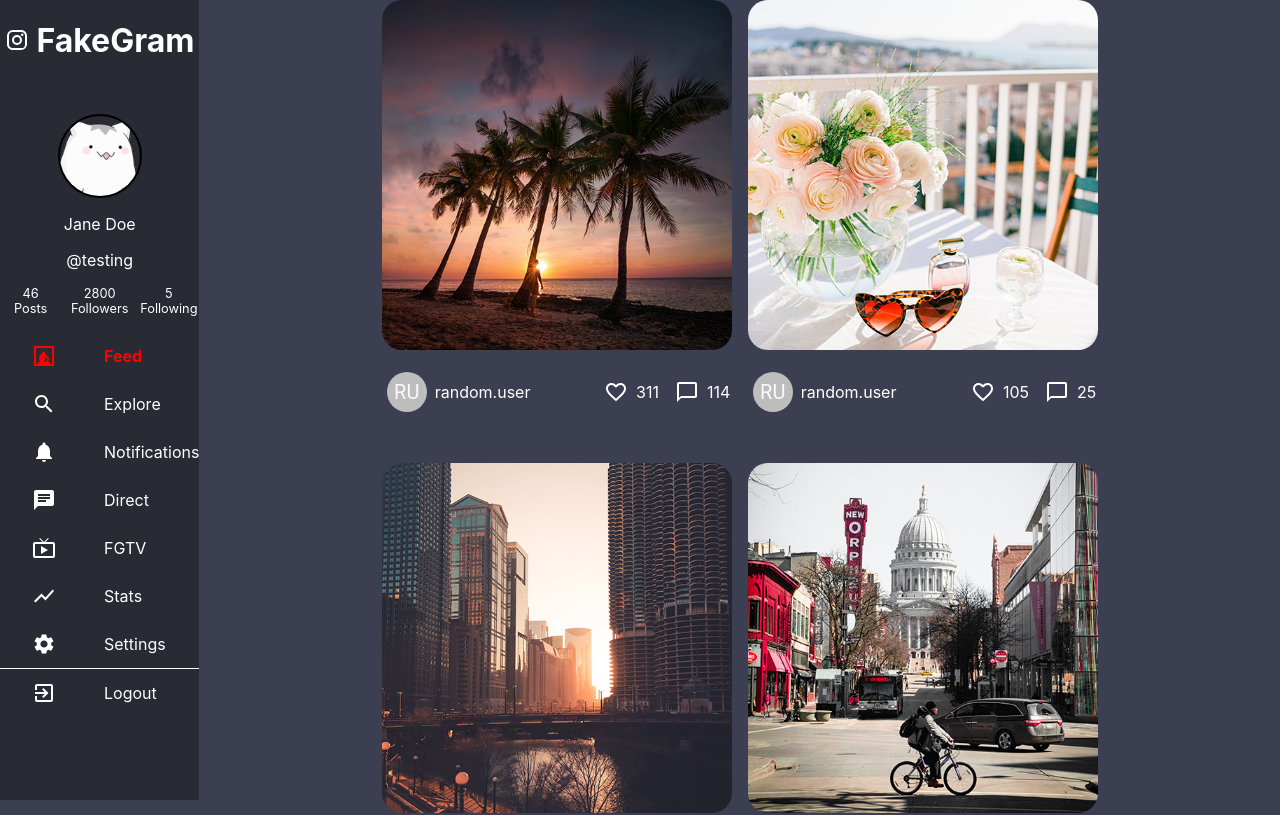
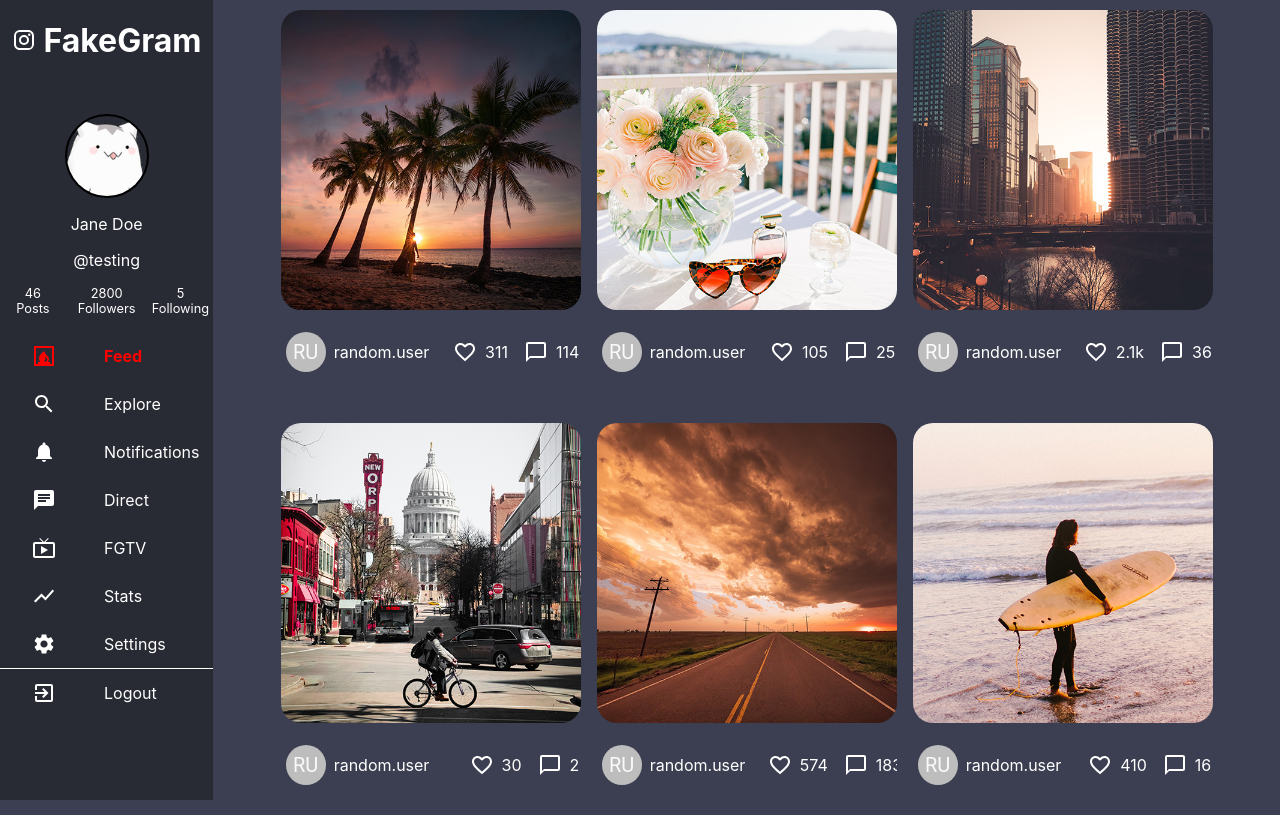
Before and after one commit to JNoris/social-media-react-app, a React (Create React App) app in the folder social-media-react-app/: page / in a window 1280 px wide. Shown: the top 815 px of the page. Built offline with nearby package versions, Linux system fonts and the light colour scheme.

Commit message:
added basic styling to grid view

```diff
--- a/social-media-react-app/src/components/Home/Home.styles.js
+++ b/social-media-react-app/src/components/Home/Home.styles.js
@@ -1,4 +1,5 @@
 import styled from 'styled-components';
 
 export const HomeWrapper = styled.div`
+    width: 100%;
 `;
--- a/social-media-react-app/src/components/PostCard/PostCard.styles.js
+++ b/social-media-react-app/src/components/PostCard/PostCard.styles.js
@@ -4,7 +4,7 @@ export const CardWrapper = styled.div`
     .MuiCard-root {
         background: transparent;
         color: #fff;
-        max-width: 350px;
+        max-width: 300px;
         height: auto;
     }
 
--- a/social-media-react-app/src/components/PostCard/PostCardContent/PostCardContentStyles.js
+++ b/social-media-react-app/src/components/PostCard/PostCardContent/PostCardContentStyles.js
@@ -4,7 +4,7 @@ export const Media = styled.div`
     img {
         border-radius: 20px;
         height: auto;
-        max-width: 350px; // update with max width of card container
+        max-width: 300px; // update with max width of card container
     }
 `;
 
--- a/social-media-react-app/src/components/PostGridView/PostGridView.js
+++ b/social-media-react-app/src/components/PostGridView/PostGridView.js
@@ -1,6 +1,7 @@
 import React, {useState} from 'react';
 import PostCard from '../PostCard/PostCard'
 import Grid from '@material-ui/core/Grid';
+import {GridWrapper} from "./PostGridViewStyles";
 
 //temp
 import img1 from "../temp/postImgs/img5.jpg"
@@ -50,14 +51,16 @@ const PostGridView = () => {
     ]
 
     return (
-        <Grid container justify="center" spacing={spacing}>
-           {tempPostContent.map((post) => (
-               <Grid key={post.img} item>
-                   <PostCard post={post} />
-               </Grid>
+        <GridWrapper>
+            <Grid container justify="center" spacing={spacing} className="postGrid">
+                {tempPostContent.map((post) => (
+                    <Grid key={post.img} item>
+                        <PostCard post={post} />
+                    </Grid>
 
            ))}
         </Grid>
+        </GridWrapper>
     );
 }
 export default PostGridView;
--- a/social-media-react-app/src/components/PostGridView/PostGridViewStyles.js
+++ b/social-media-react-app/src/components/PostGridView/PostGridViewStyles.js
@@ -1 +1,7 @@
 import styled from 'styled-components'
+
+export const GridWrapper = styled.div`
+    max-width: 1200px;
+    margin: 0 auto;
+    padding-top: 10px;
+`;
```
